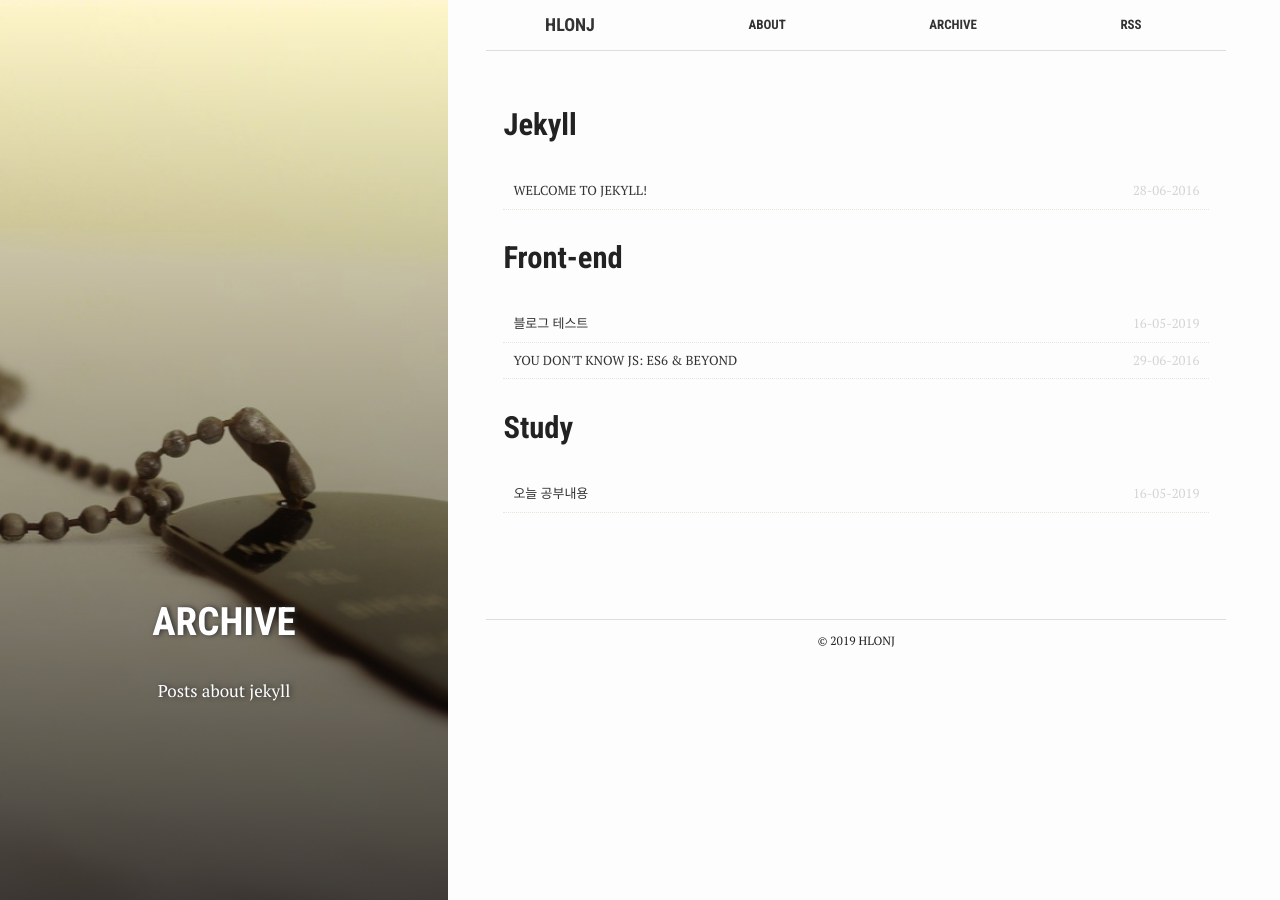
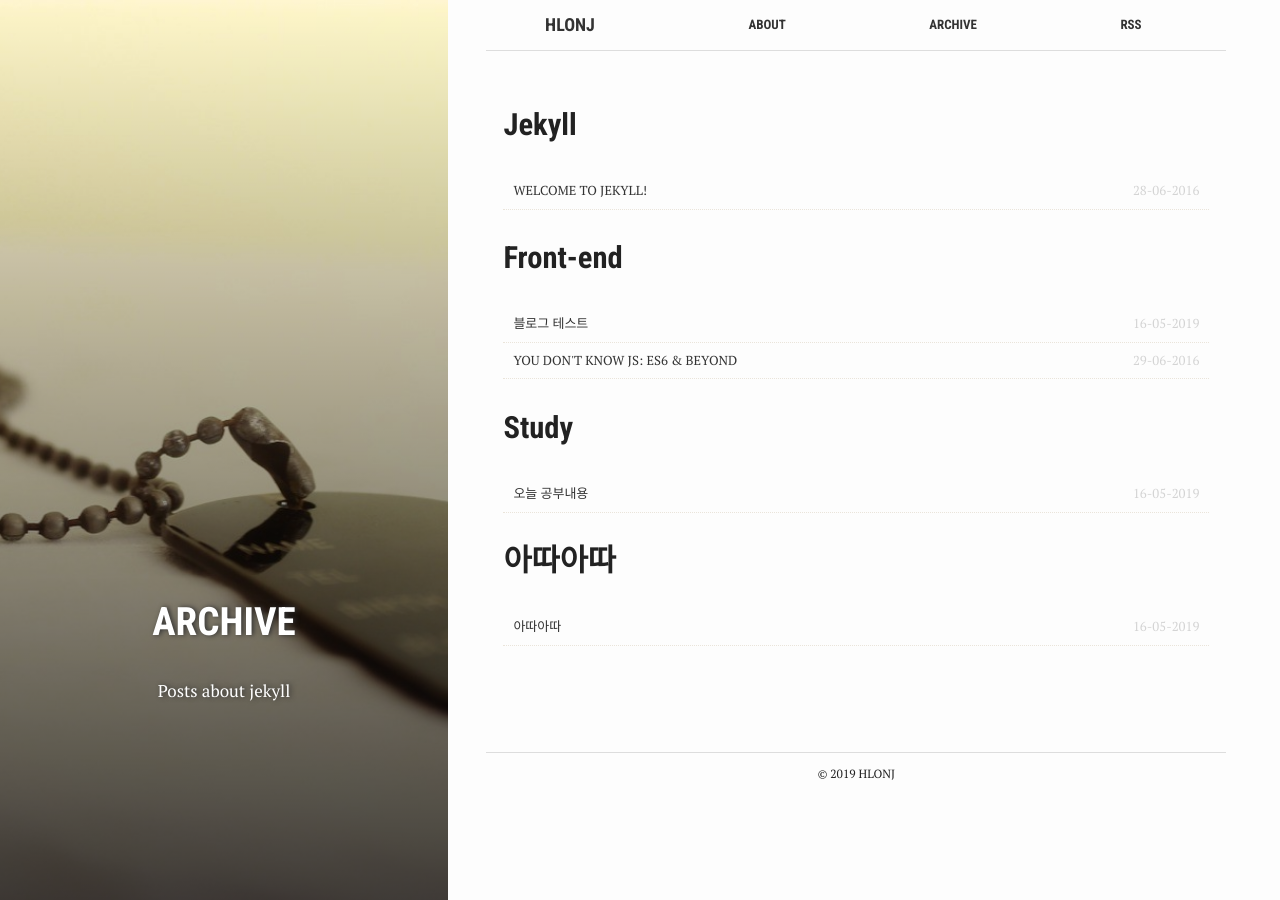
Before and after one commit to hlonj/github.io, a Jekyll site: the page built from archive.md, in a window 1280 px wide. Built offline with Jekyll 4.4.1, drawn with Linux system fonts in a browser that asks for light colours.

```diff
--- /dev/null
+++ b/_posts/2019-05-16-test3.md
@@ -0,0 +1,15 @@
+---
+bg : "star.jpg"
+layout : post
+title : "아따아따"
+crawlertitle : "나단비"
+summary : "나단비"
+date : 2019-05-16 16:39:00 +0700
+categories : posts
+tags : ['아따아따']
+author : 나단비
+---
+
+단비 사진
+
+[![danbi]({{ site.images | relative_url }}/star.jpg)]({{ site.images | relative_url }}/star.jpg)
--- a/assets/_sass/_layout.scss
+++ b/assets/_sass/_layout.scss
@@ -198,6 +198,7 @@ main {
   position: relative;
   &:after {
     content: "***";
+	//효과는 없었다
 	line-height: 40px;
     position: absolute;
     margin-top: 1em;
```
Also changed, not shown: assets/images/star.jpg (added).
